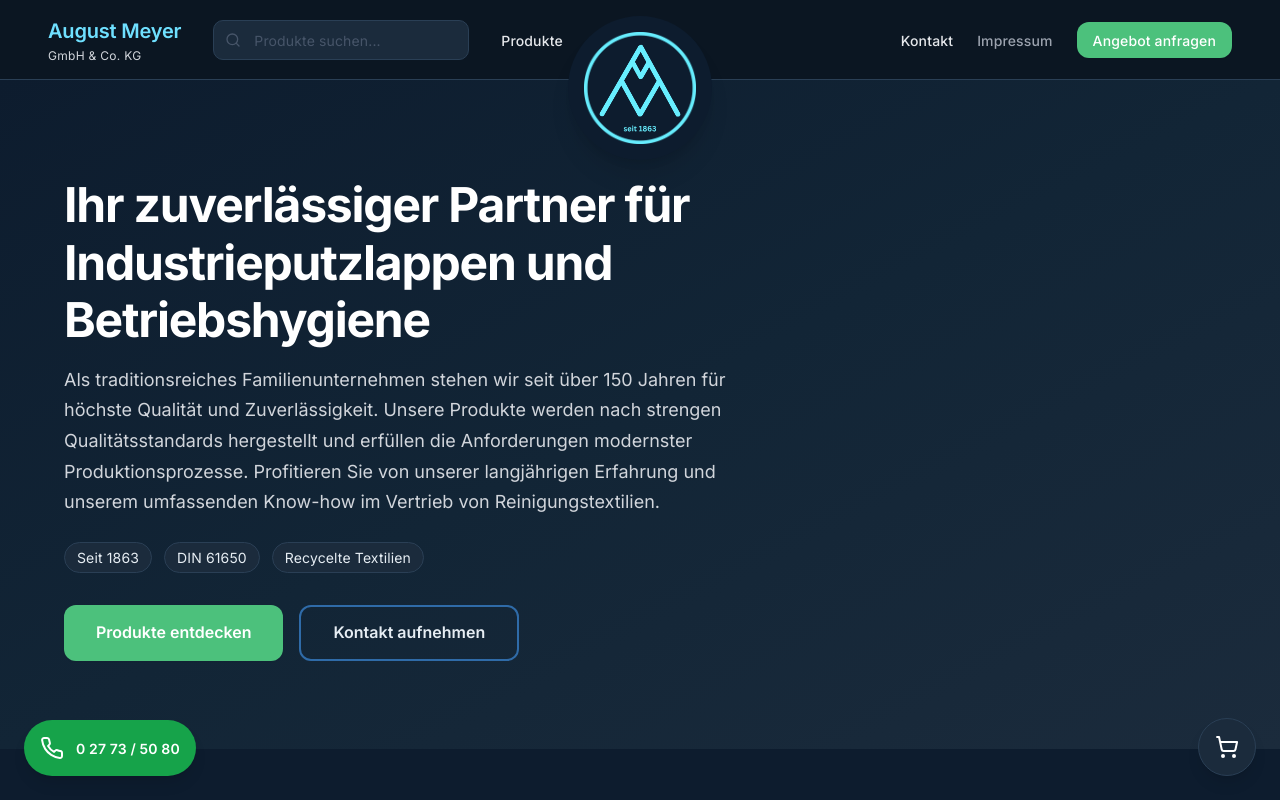
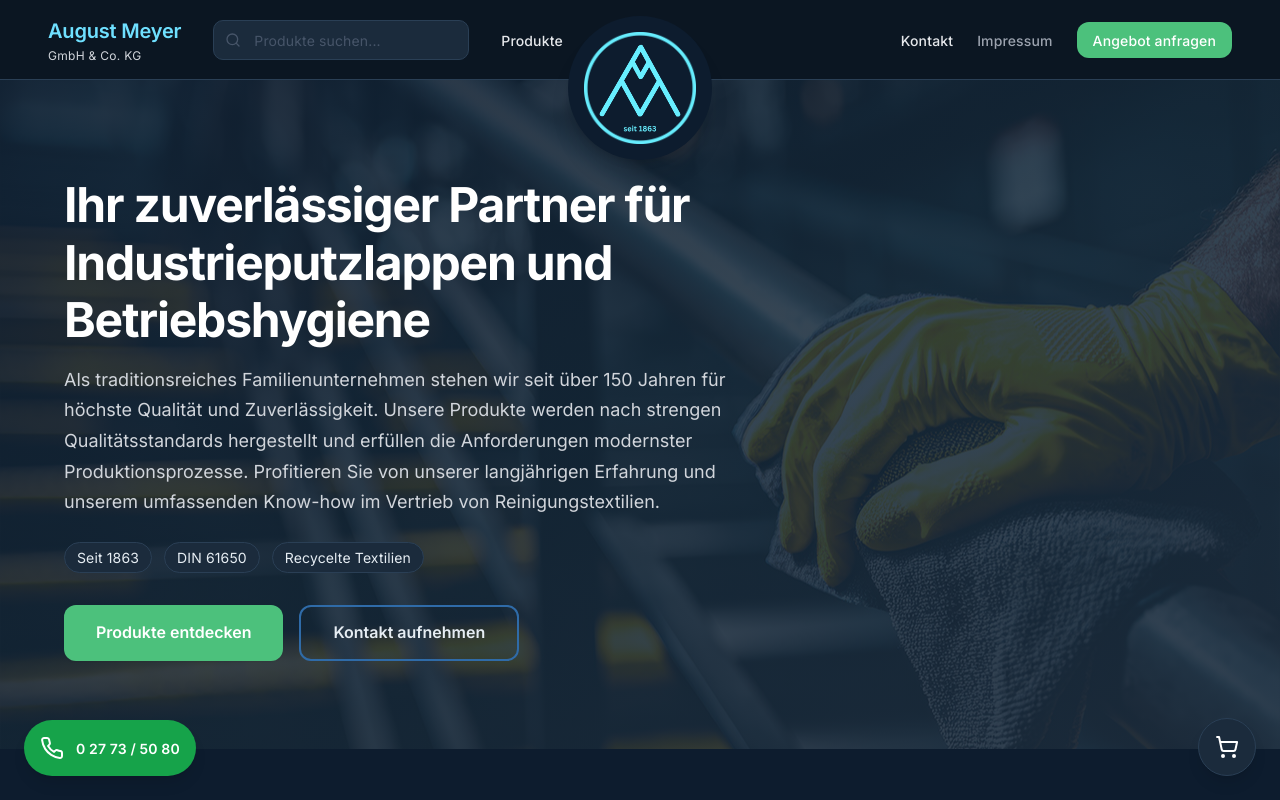
Before and after one commit to ChristianNickel95/August-Meyer-GmbH-Co-KG, a Next.js app: page / in a window 1280 px wide. Shown: the top 800 px of the page. Built offline with nearby package versions, Linux system fonts and the light colour scheme.

Commit message:
Fix: Add hero background image to homepage

```diff
--- a/app/page.tsx
+++ b/app/page.tsx
@@ -35,7 +35,17 @@
       />
 
       {/* Hero Section - Dark Clean Industrial - Full Width */}
-      <section className="relative w-full overflow-hidden bg-gradient-to-br from-[#0D1C2E] via-[#122536] to-[#1B2B3C]">
+      <section className="relative w-full overflow-hidden">
+        {/* Hintergrundbild mit Overlay */}
+        <div
+          className="absolute inset-0 bg-cover bg-center bg-no-repeat"
+          style={{
+            backgroundImage: 'url(/images/Hero_Section_Startseite_AM_cleaning-cloths.jpg)',
+          }}
+        />
+        {/* Overlay für Lesbarkeit - behält Farbton bei */}
+        <div className="absolute inset-0 bg-gradient-to-br from-[#0D1C2E]/90 via-[#122536]/85 to-[#1B2B3C]/90" />
+
         <div className="relative z-10 max-w-4xl ml-6 md:ml-10 lg:ml-12 xl:ml-16 pt-20 md:pt-24 pb-14 md:pb-16 text-left">
           <h1 className="text-4xl md:text-5xl font-bold leading-tight text-white">
             Ihr zuverlässiger Partner für Industrieputzlappen und Betriebshygiene
```
